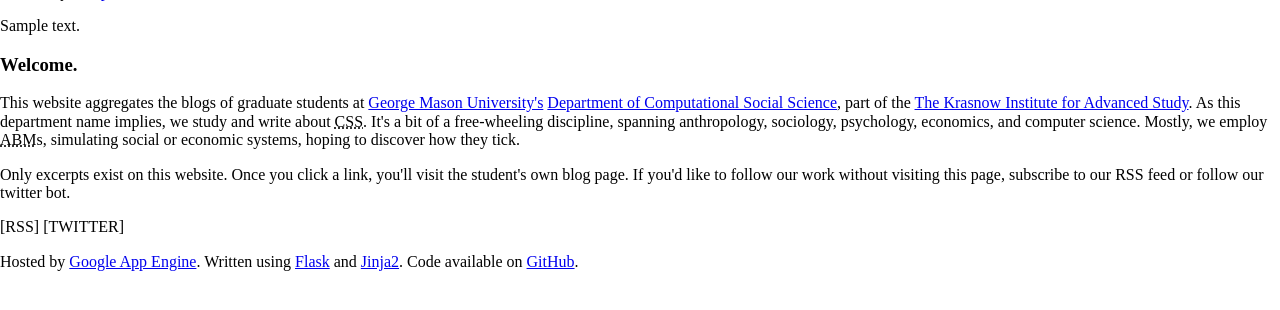
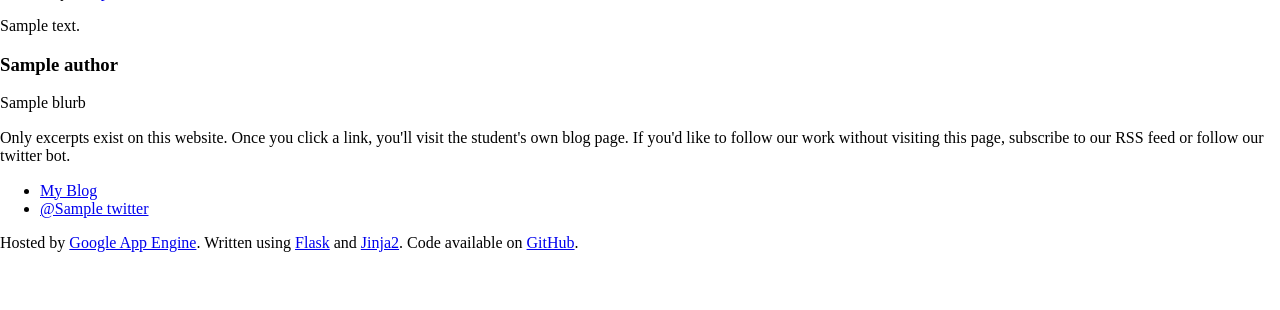
Before and after one commit to oztalha/cssbloggers, a Flask app: template templates/index.html in a window 1280 px wide. Shown: the part 277-587 px from the top of the page. Run offline with Flask 2, Linux system fonts and the light colour scheme; the template is opened without the code that fills it: most values are stand-ins (such as "Sample title", 1, 10 or a date in 2020); parts of the project's set-up code (start-up, migrations or seed data) failed here and were passed over; some libraries are stand-ins or nearby versions.

Commit message:
style templates to include author information and contributor links

```diff
--- a/main.py
+++ b/main.py
@@ -34,6 +34,8 @@ app = Flask(__name__)
 # and I'd rather a pre-loaded dict that I can pass around that doesn't
 # need periodic refreshing.
 AUTHORS = yaml.load(open('authors.yaml'))
+for author_id, author_obj in AUTHORS.items():
+    author_obj['id'] = author_id
 
 # This yaml file should be kept secret!
 TWITTER = yaml.load(open('twitter.yaml'))
@@ -61,13 +63,13 @@ class Story(ndb.Model):
 @app.route('/stories/by/<author_id>')
 def index(author_id=None):
     # Build the query.
-    author_name = None
+    author, other_contribs = None, None
     if author_id:
         if author_id not in AUTHORS:
             return render_template('404.html'), 404
         else:
             q = Story.query(Story.author_id == author_id)
-            author_name = AUTHORS[author_id]['name']
+            author = AUTHORS[author_id]
     else:
         q = Story.query()
 
@@ -81,13 +83,17 @@ def index(author_id=None):
     # XXX: TODO: Implement backwards cursors for "prev" buttons.
     prev_cursor=None
 
+    other_contribs = [a for a in AUTHORS.values()]
+    random.shuffle(other_contribs)
+
     return render_template('index.html',
                            posts=posts,
                            next_cursor=next_cursor,
                            prev_cursor=None,#next_cursor.reversed(),
                            more=more,
-                           author_name=author_name,
-                           author_id=author_id)
+                           author=author,
+                           author_id=author_id,
+                           other_contribs=other_contribs)
 
 
 # This function is lazily implemented. It should put() only on an observable
--- a/templates/index.html
+++ b/templates/index.html
@@ -1,5 +1,25 @@
 {% extends "base.html" %}
+
 {% block aside %}
+    {% if author and not request.args.get('page')%}
+        <aside>
+            <h3>{{author.name}}</h3>
+            <p>
+                {{author.blurb}}
+            </p>
+            <p>
+                Only excerpts exist on this website. Once you click a link, you'll visit
+                the student's own blog page. If you'd like to follow our work without
+                visiting this page, subscribe to our RSS feed or follow our twitter bot.
+            </p>
+            <ul>
+                <li><a href="{{author.site_url}}">My Blog</a></li>
+                {% if author.twitter %}
+                <li><a href="http://twitter.com/{{author.twitter}}">@{{author.twitter}}</a></li>
+                {% endif %}
+            </ul>
+        </aside>
+    {% elif not request.args.get('page') %}
     <aside>
         <h3>Welcome.</h3>
         <p>
@@ -25,7 +45,18 @@
             [TWITTER]
         </p>
     </aside>
+    {% else %}
+        <aside>
+            <h3>Contributors</h3>
+            <ul>
+            {% for author in other_contribs %}
+                <li><a href="/stories/by/{{author.id}}">{{author.name}}</a></li>
+            {% endfor %}
+            </ul>
+        </aside>
+    {% endif %}
 {% endblock %}
+
 
 {% block body %}
 <article>
```
Lines whose indentation alone changed are shown as unchanged.
